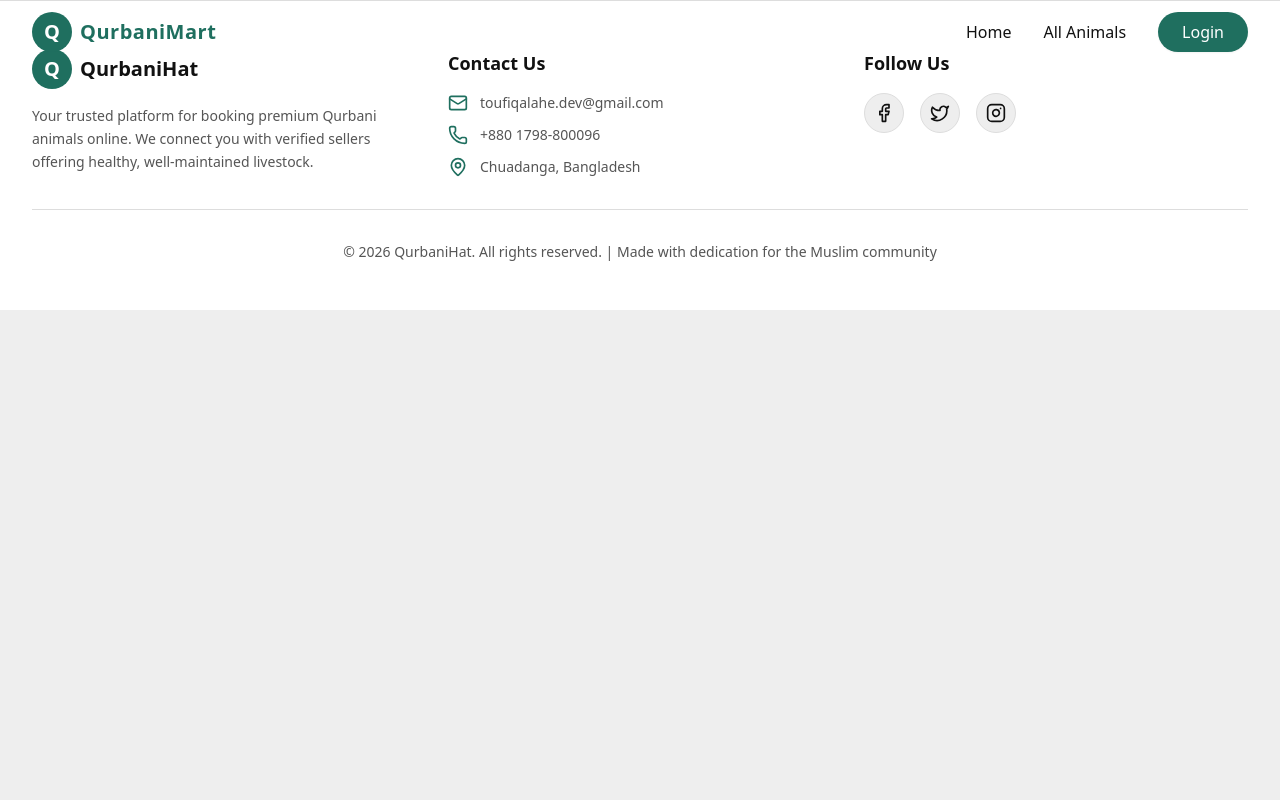
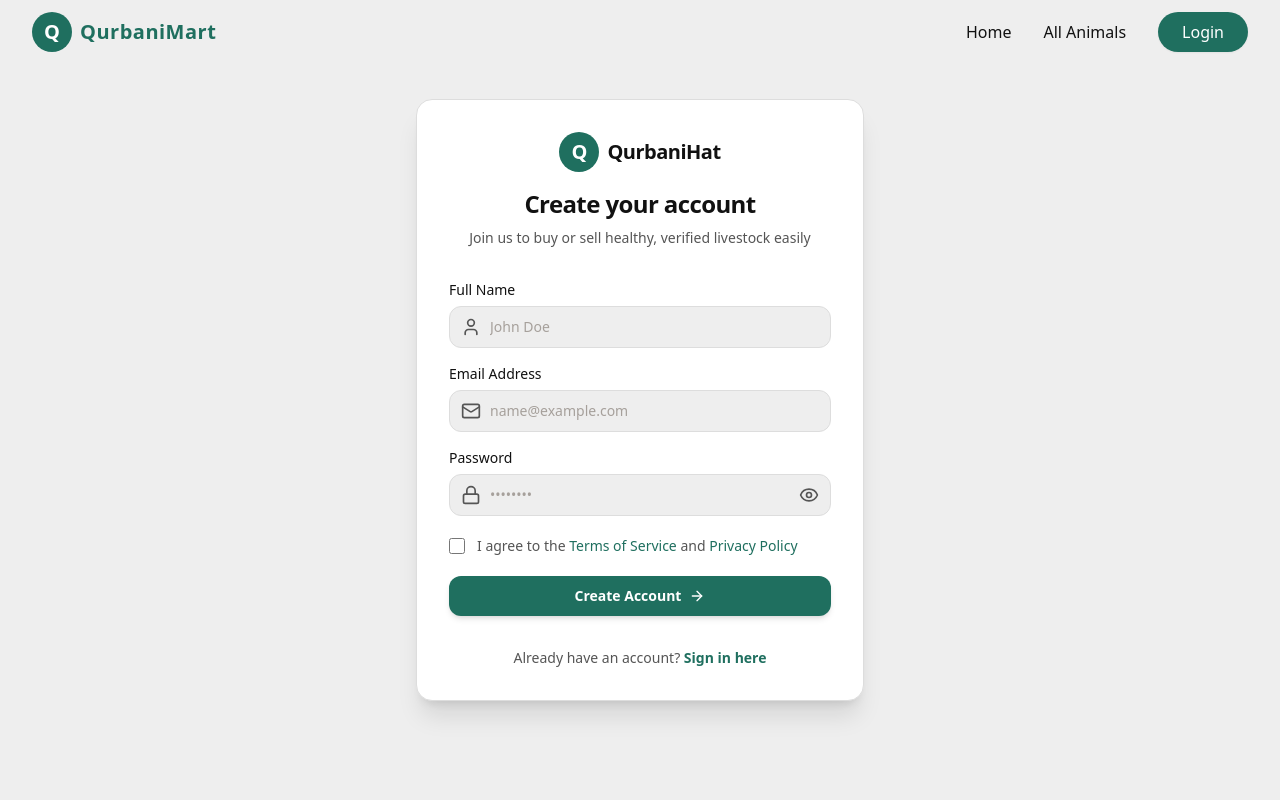
Before and after one commit to toufiqweb/qurbani-mart-client, a Next.js app: page /register in a window 1280 px wide. Shown: the top 800 px of the page. Built offline with nearby package versions, Linux system fonts and the light colour scheme.

Commit message:
add : added register page

```diff
--- a/src/app/(auth)/register/page.jsx
+++ b/src/app/(auth)/register/page.jsx
@@ -1,11 +1,183 @@
-import React from 'react';
+"use client";
+
+import React, { useState } from "react";
+import Link from "next/link";
+import { Mail, Lock, User, Eye, EyeOff, ArrowRight, ShieldCheck } from "lucide-react";
 
 const RegisterPage = () => {
-    return (
-        <div>
+  const [showPassword, setShowPassword] = useState(false);
+  const [formData, setFormData] = useState({
+    fullName: "",
+    email: "",
+    password: "",
+    agreeToTerms: false,
+  });
 
+  const handleChange = (e) => {
+    const { name, value, type, checked } = e.target;
+    setFormData({
+      ...formData,
+      [name]: type === "checkbox" ? checked : value,
+    });
+  };
+
+  const handleSubmit = (e) => {
+    e.preventDefault();
+    // Handle user registration here with your backend/auth provider
+    console.log("Submitting registration info:", formData);
+  };
+
+  return (
+    <div className="min-h-screen flex items-center justify-center px-4 sm:px-6 lg:px-8 bg-[var(--bg-primary)] transition-colors duration-300 py-12">
+      <div className="max-w-md w-full space-y-8 p-8 rounded-2xl border bg-[var(--bg-secondary)] border-[var(--border-color)] shadow-xl">
+
+        {/* Header / Brand Logo */}
+        <div className="text-center">
+          <Link href="/" className="inline-flex items-center space-x-2 group mb-4">
+            <div className="w-10 h-10 rounded-full flex items-center justify-center bg-[var(--accent)] transition-transform duration-300 group-hover:scale-105">
+              <span className="text-[var(--bg-secondary)] dark:text-[var(--color-neutral-light)] font-bold text-xl">Q</span>
+            </div>
+            <span className="text-xl font-bold tracking-tight text-[var(--text-main)]">QurbaniHat</span>
+          </Link>
+          <h2 className="text-2xl font-bold tracking-tight text-[var(--text-main)]">
+            Create your account
+          </h2>
+          <p className="mt-2 text-sm text-[var(--text-muted)]">
+            Join us to buy or sell healthy, verified livestock easily
+          </p>
         </div>
-    );
+
+        {/* Registration Form */}
+        <form className="mt-8 space-y-5" onSubmit={handleSubmit}>
+          <div className="space-y-4">
+
+            {/* Full Name Field */}
+            <div>
+              <label htmlFor="fullName" className="block text-sm font-medium mb-1.5 text-[var(--text-main)]">
+                Full Name
+              </label>
+              <div className="relative">
+                <div className="absolute inset-y-0 left-0 pl-3 flex items-center pointer-events-none">
+                  <User className="h-5 w-5 text-[var(--text-muted)]" />
+                </div>
+                <input
+                  id="fullName"
+                  name="fullName"
+                  type="text"
+                  required
+                  value={formData.fullName}
+                  onChange={handleChange}
+                  className="block w-full pl-10 pr-3 py-2.5 rounded-xl border text-sm transition-colors focus:outline-none focus:ring-2 bg-[var(--bg-primary)] border-[var(--border-color)] text-[var(--text-main)] placeholder-stone-400 focus:ring-[var(--accent)] focus:border-transparent"
+                  placeholder="John Doe"
+                />
+              </div>
+            </div>
+
+            {/* Email Field */}
+            <div>
+              <label htmlFor="email" className="block text-sm font-medium mb-1.5 text-[var(--text-main)]">
+                Email Address
+              </label>
+              <div className="relative">
+                <div className="absolute inset-y-0 left-0 pl-3 flex items-center pointer-events-none">
+                  <Mail className="h-5 w-5 text-[var(--text-muted)]" />
+                </div>
+                <input
+                  id="email"
+                  name="email"
+                  type="email"
+                  autoComplete="email"
+                  required
+                  value={formData.email}
+                  onChange={handleChange}
+                  className="block w-full pl-10 pr-3 py-2.5 rounded-xl border text-sm transition-colors focus:outline-none focus:ring-2 bg-[var(--bg-primary)] border-[var(--border-color)] text-[var(--text-main)] placeholder-stone-400 focus:ring-[var(--accent)] focus:border-transparent"
+                  placeholder="name@example.com"
+                />
+              </div>
+            </div>
+
+            {/* Password Field */}
+            <div>
+              <label htmlFor="password" className="block text-sm font-medium mb-1.5 text-[var(--text-main)]">
+                Password
+              </label>
+              <div className="relative">
+                <div className="absolute inset-y-0 left-0 pl-3 flex items-center pointer-events-none">
+                  <Lock className="h-5 w-5 text-[var(--text-muted)]" />
+                </div>
+                <input
+                  id="password"
+                  name="password"
+                  type={showPassword ? "text" : "password"}
+                  autoComplete="new-password"
+                  required
+                  value={formData.password}
+                  onChange={handleChange}
+                  className="block w-full pl-10 pr-10 py-2.5 rounded-xl border text-sm transition-colors focus:outline-none focus:ring-2 bg-[var(--bg-primary)] border-[var(--border-color)] text-[var(--text-main)] placeholder-stone-400 focus:ring-[var(--accent)] focus:border-transparent"
+                  placeholder="••••••••"
+                />
+                <button
+                  type="button"
+                  onClick={() => setShowPassword(!showPassword)}
+                  className="absolute inset-y-0 right-0 pr-3 flex items-center text-[var(--text-muted)] hover:text-[var(--text-main)] transition-colors"
+                >
+                  {showPassword ? <EyeOff className="h-5 w-5" /> : <Eye className="h-5 w-5" />}
+                </button>
+              </div>
+            </div>
+          </div>
+
+          {/* Terms and Conditions Checkbox */}
+          <div className="flex items-start mt-2">
+            <div className="flex items-center h-5">
+              <input
+                id="agreeToTerms"
+                name="agreeToTerms"
+                type="checkbox"
+                required
+                checked={formData.agreeToTerms}
+                onChange={handleChange}
+                className="h-4 w-4 rounded border-[var(--border-color)] bg-[var(--bg-primary)] text-[var(--accent)] focus:ring-[var(--accent)] accent-[var(--accent)] cursor-pointer"
+              />
+            </div>
+            <div className="ml-3 text-sm">
+              <label htmlFor="agreeToTerms" className="font-medium text-[var(--text-muted)] cursor-pointer select-none">
+                I agree to the{" "}
+                <Link href="/terms" className="text-[var(--accent)] hover:text-[var(--accent-hover)] transition-colors">
+                  Terms of Service
+                </Link>{" "}
+                and{" "}
+                <Link href="/privacy" className="text-[var(--accent)] hover:text-[var(--accent-hover)] transition-colors">
+                  Privacy Policy
+                </Link>
+              </label>
+            </div>
+          </div>
+
+          {/* Submit Button */}
+          <button
+            type="submit"
+            className="group relative w-full flex justify-center items-center py-2.5 px-4 text-sm font-semibold rounded-xl transition-all duration-200 cursor-pointer shadow-md hover:shadow-lg bg-[var(--accent)] hover:bg-[var(--accent-hover)] text-[var(--bg-secondary)] dark:text-[var(--color-neutral-light)]"
+          >
+            Create Account
+            <ArrowRight className="ml-2 h-4 w-4 transition-transform group-hover:translate-x-1" />
+          </button>
+        </form>
+
+        {/* Footer Link */}
+        <p className="text-center text-sm text-[var(--text-muted)]">
+          Already have an account?{" "}
+          <Link
+            href="/login"
+            className="font-semibold transition-colors text-[var(--accent)] hover:text-[var(--accent-hover)]"
+          >
+            Sign in here
+          </Link>
+        </p>
+
+      </div>
+    </div>
+  );
 };
 
 export default RegisterPage;
```
